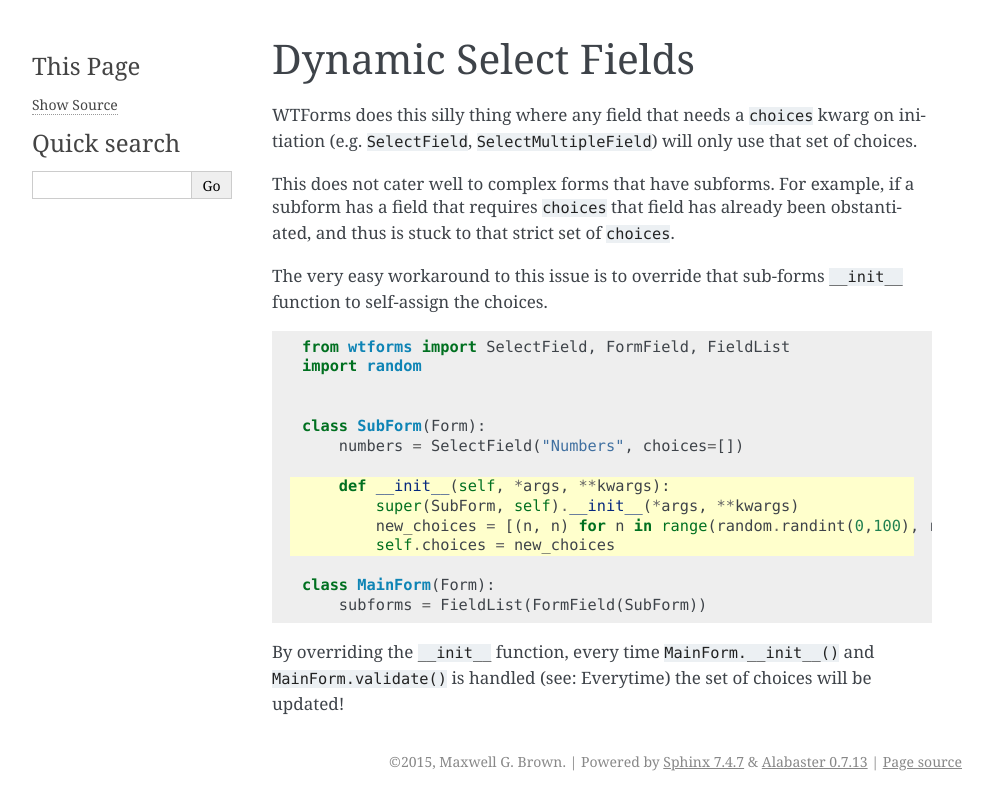
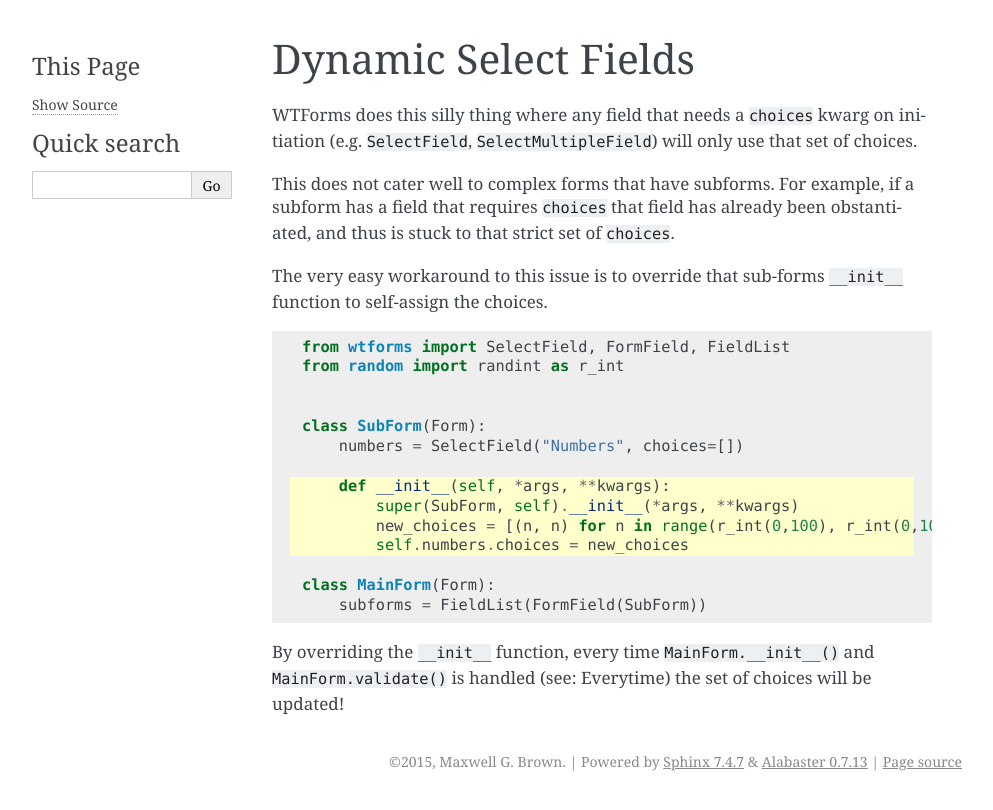
Before and after one commit to MaxwellGBrown/notebook, a Sphinx documentation site: the page built from docs/source/python_libraries/wtforms/dynamic_select_fields/dynamic_select_fields.rst, in a window 1280 px wide. Shown: the top 810 px of the page, without its empty margins (148-1141 px from the left). Built offline with Sphinx 7.4.7, drawn with Linux system fonts in a browser that asks for light colours.

Commit message:
Small change to dynamic select fields

```diff
--- a/docs/source/python_libraries/wtforms/dynamic_select_fields/dynamic_select_fields.rst
+++ b/docs/source/python_libraries/wtforms/dynamic_select_fields/dynamic_select_fields.rst
@@ -12,7 +12,7 @@ The very easy workaround to this issue is to override that sub-forms ``__init__`
     :emphasize-lines: 8-11
 
     from wtforms import SelectField, FormField, FieldList
-    import random
+    from random import randint as r_int
 
 
     class SubForm(Form):
@@ -20,8 +20,8 @@ The very easy workaround to this issue is to override that sub-forms ``__init__`
 
         def __init__(self, *args, **kwargs):
             super(SubForm, self).__init__(*args, **kwargs)
-            new_choices = [(n, n) for n in range(random.randint(0,100), random.randint(0,101))]
-            self.choices = new_choices
+            new_choices = [(n, n) for n in range(r_int(0,100), r_int(0,101))]
+            self.numbers.choices = new_choices
 
     class MainForm(Form):
         subforms = FieldList(FormField(SubForm))
```
